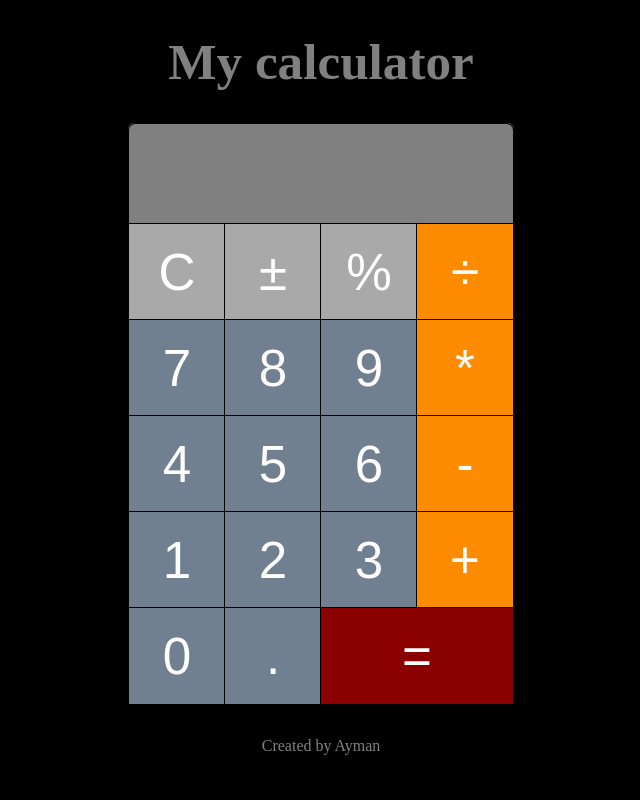
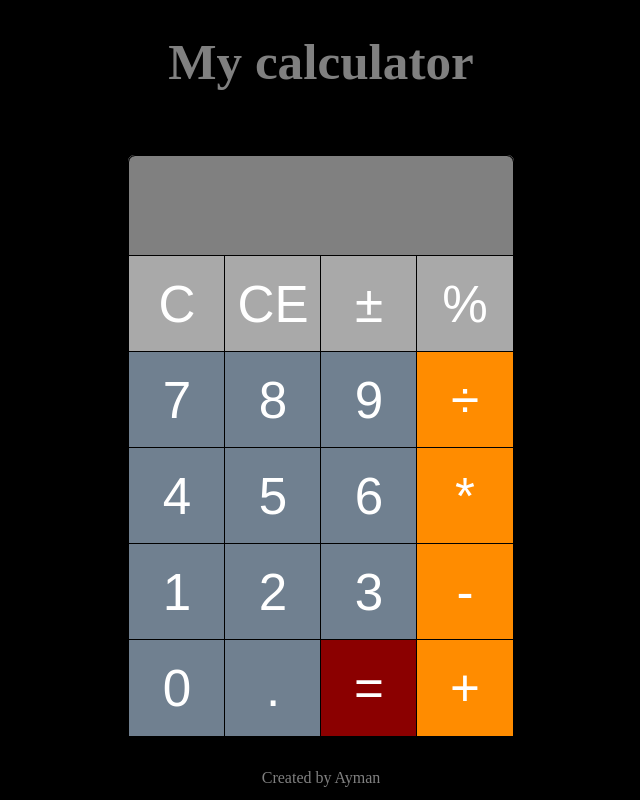
Before and after one commit to Ayman-C/odin-Calculator, a plain HTML site: page index.html in a window 1280 px wide. Shown: the whole page, without its empty margins (319-959 px from the left). Drawn offline with Linux system fonts and the light colour scheme.

Commit message:
Add CE button

```diff
--- a/index.html
+++ b/index.html
@@ -8,29 +8,30 @@
 </head>
 <body>
 <header>My calculator</header>
-
+<p class="alertMsg"></p>
 <div class="calculatorFrame">
-    <div class="displayScreen"></div>
+    <div class="displayScreen"><div class="displayInput"></div></div>
     <div class="inputArea">
         <button class="clear misc">C</button>
+        <button class="clearLast misc">CE</button>
         <button class="toggle misc">±</button>
         <button class="percentage misc">%</button>
-        <button class="divide operators">÷</button>
         <button class="seven numbers">7</button>
         <button class="eight numbers">8</button>
         <button class="nine numbers">9</button>
-        <button class="multiply operators">*</button>
+        <button class="divide operators">÷</button>
         <button class="four numbers">4</button>
         <button class="five numbers">5</button>
         <button class="six numbers">6</button>
-        <button class="substract operators">-</button>
+        <button class="multiply operators">*</button>
         <button class="one numbers">1</button>
         <button class="two numbers">2</button>
         <button class="three numbers">3</button>
-        <button class="add operators">+</button>
+        <button class="substract operators">-</button>
         <button class="zero numbers">0</button>
         <button class="comma">.</button>
         <button class="equals operators">=</button>
+        <button class="add operators">+</button>
     </div>
 </div>
 
```
